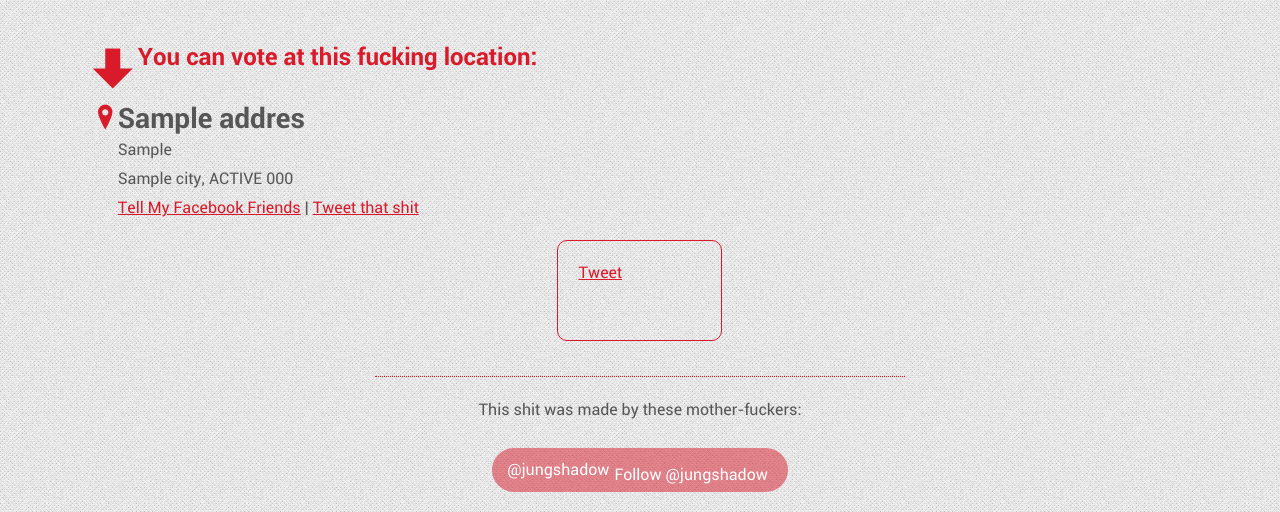
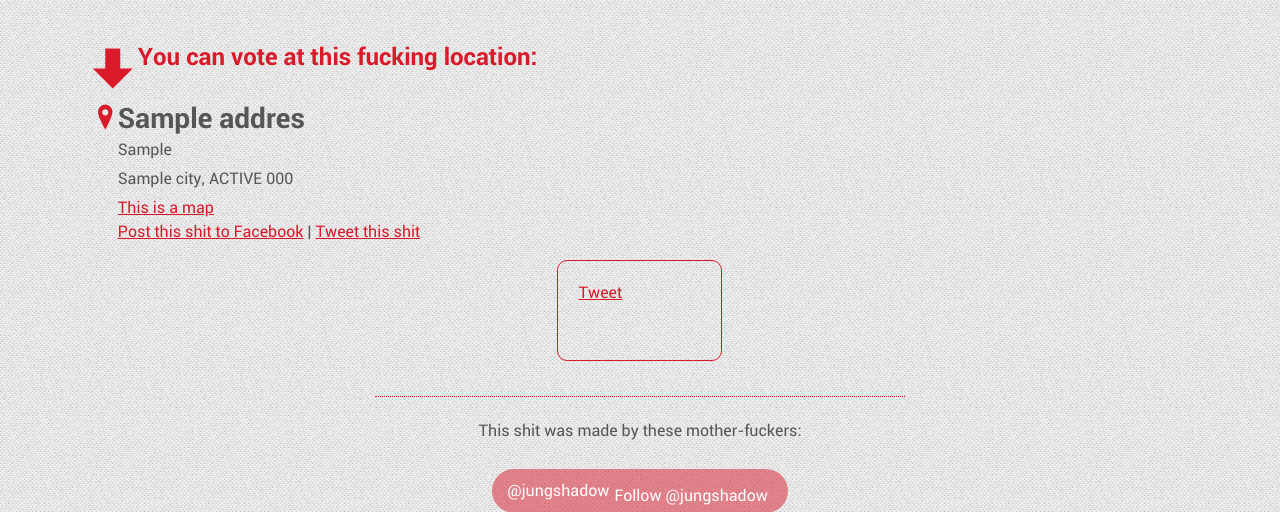
Before and after one commit to jungshadow/yfpp, a Django app: template yfpp/templates/yfpp/results.html in a window 1280 px wide. Shown: the part 373-885 px from the top of the page. Run offline with Django 3.2, Linux system fonts and the light colour scheme; the template is opened without the code that fills it: most values are stand-ins (such as "Sample title", 1, 10 or a date in 2020); parts of the project's set-up code (start-up, migrations or seed data) failed here and were passed over; some libraries are stand-ins or nearby versions; some web fonts are replaced.

Commit message:
Adding a map, adjusting Facebook wording

```diff
--- a/yfpp/templates/yfpp/base.html
+++ b/yfpp/templates/yfpp/base.html
@@ -10,8 +10,8 @@
 <meta http-equiv="X-UA-Compatible" content="IE=edge,chrome=1">
 <title>Find Your Fucking Polling Place</title>
 <meta name="title" content="Where's Your Fucking Polling Place">
-<meta property="og:title" content="Where's Your Fucking Polling Place">
-<meta property="og:description" content="Get off Facebook, find your fucking polling place.">
+<meta property="og:title" content="Find Your Fucking Polling Place">
+<meta property="og:description" content="Your Facebook 'friend' visited this site to find their polling place. Be one of the cool kids, visit this site to find your fucking polling place.">
 <meta name="description" content="A place you go to find your fucking polling place">
 <meta property="og:image" content="http://i.imgur.com/hFUhY.png">
 <link rel="image_src" href="http://i.imgur.com/hFUhY.png">
--- a/yfpp/templates/yfpp/results.html
+++ b/yfpp/templates/yfpp/results.html
@@ -27,8 +27,9 @@
 <span itemprop="postal-code">{{ address.zip }}</span></p>
 	</div>
       </address>
-      <span><a href="https://www.facebook.com/sharer/sharer.php?u=http%3A%2F%2Fyourfuckingpollingplace.com%2F&" class="tell-friends" data-location="{{ address.locationName|capfirst|safe }}" data-city="{{ address.city|upper|capfirst }}" data-state="{{ address.state|upper }}">Tell My Facebook Friends</a> |
-        <a href="https://twitter.com/intent/tweet?text=I%20vote%20at%20{{ address.locationName|capfirst|safe|urlencode }}%2C%20where%20the%20fuck%20do%20you%20vote%3F%20Find%20out%20at&url=http%3A%2F%2Fyourfuckingpollingplace.com%2F&original_referer=http://test.armygrade.com:8000/client/" class="tweet">Tweet that shit</a></span>
+      <span><a href="https://maps.google.com/maps?q={{ address.line1|urlencode }}%20{{ address.city|capfirst|urlencode }}%2C%20{{ address.state }}%20{{ address.zip }}" class="map" target="_blank">This is a map</a><br />
+      <span><a href="https://www.facebook.com/sharer/sharer.php?u=http%3A%2F%2Fyourfuckingpollingplace.com%2F&" class="tell-friends" data-location="{{ address.locationName|capfirst|safe }}" data-city="{{ address.city|upper|capfirst }}" data-state="{{ address.state|upper }}">Post this shit to Facebook</a> |
+        <a href="https://twitter.com/intent/tweet?text=I%20vote%20at%20{{ address.locationName|capfirst|safe|urlencode }}%2C%20where%20the%20fuck%20do%20you%20vote%3F%20Find%20out%20at&url=http%3A%2F%2Fyourfuckingpollingplace.com%2F&original_referer=http://test.armygrade.com:8000/client/" class="tweet">Tweet this shit</a></span>
     </li>
 {% if forloop.last %}
 </ul>
```
